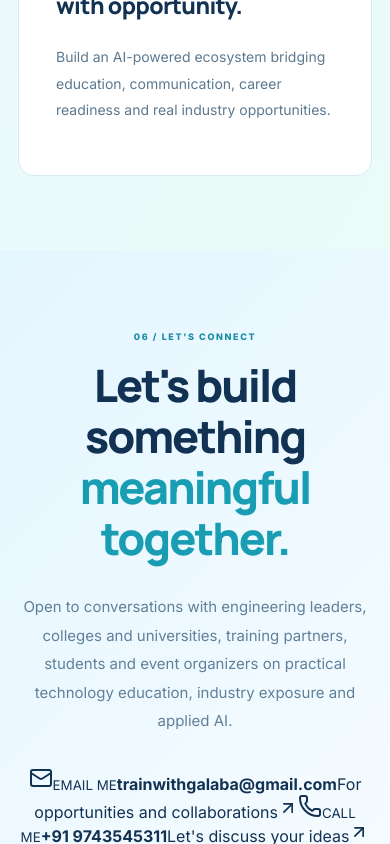
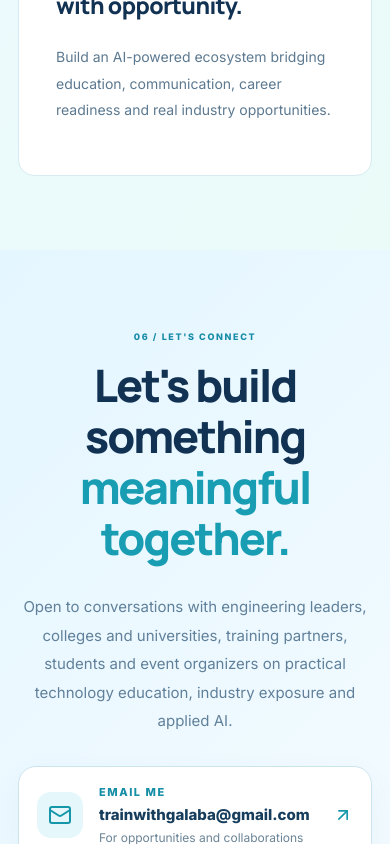
Before and after one commit to mynameiscod/GalabaSivaprasad, a React (Vite) app: page / in a window 390 px wide. Shown: the part 11156-12000 px from the top of the page. Built offline with nearby package versions, Linux system fonts and the light colour scheme.

Commit message:
Style responsive contact cards and dark theme

```diff
--- a/src/style.css
+++ b/src/style.css
@@ -52,3 +52,22 @@ h3{letter-spacing:-.027em}
 .panel-heading strong{font-family:'Manrope','Inter',sans-serif;font-weight:800;letter-spacing:-.055em}
 .story blockquote{font-weight:650;letter-spacing:-.025em}
 @media(max-width:750px){h1{letter-spacing:-.052em}h2{letter-spacing:-.045em}}
+
+
+/* Contact methods: centered, responsive and consistent with portfolio palette */
+.contact-methods{display:grid;grid-template-columns:repeat(2,minmax(0,1fr));gap:18px;max-width:850px;margin:38px auto 24px;text-align:left}
+.contact-method{display:flex;align-items:center;gap:16px;min-width:0;padding:24px;border:1px solid #cce5ed;border-radius:18px;background:#fff;color:#173d5d;text-decoration:none;box-shadow:0 12px 32px #1a62830d;transition:transform .2s ease,box-shadow .2s ease,border-color .2s ease}
+.contact-method:hover{transform:translateY(-4px);box-shadow:0 18px 40px #1a628326;border-color:#1b9db2}
+.contact-method-icon{width:52px;height:52px;flex-shrink:0;display:grid;place-items:center;border-radius:14px;background:#e5f7fb;color:#1597a9}
+.contact-method-copy{display:flex;flex-direction:column;gap:6px;min-width:0}
+.contact-method-copy small{font-size:11px;letter-spacing:.14em;font-weight:800;color:#168fa6}
+.contact-method-copy strong{font-size:clamp(14px,1.35vw,18px);font-weight:750;overflow-wrap:anywhere}
+.contact-method-copy>span{font-size:12px;color:#6b8496}
+.contact-method-arrow{margin-left:auto;flex-shrink:0;color:#1798aa}
+.contact-linkedin{display:inline-flex;align-items:center;justify-content:center;gap:10px;color:#176785;font-weight:700;text-decoration:none;margin:0 auto 22px;padding:12px 16px;border-radius:10px;transition:background .2s}
+.contact-linkedin:hover{background:#d8f2f9}
+.dusk .contact-method{background:#24485f;color:#effbff;border-color:#4a7489}
+.dusk .contact-method-icon{background:#315e73;color:#7be3ec}
+.dusk .contact-method-copy>span{color:#c1d8e5}
+.dusk .contact-linkedin{color:#9be6f2}
+@media(max-width:720px){.contact-methods{grid-template-columns:1fr;max-width:480px;gap:12px;margin:28px auto 20px}.contact-method{padding:18px}.contact-method-icon{width:46px;height:46px}.contact-method-copy strong{font-size:15px}}
```
